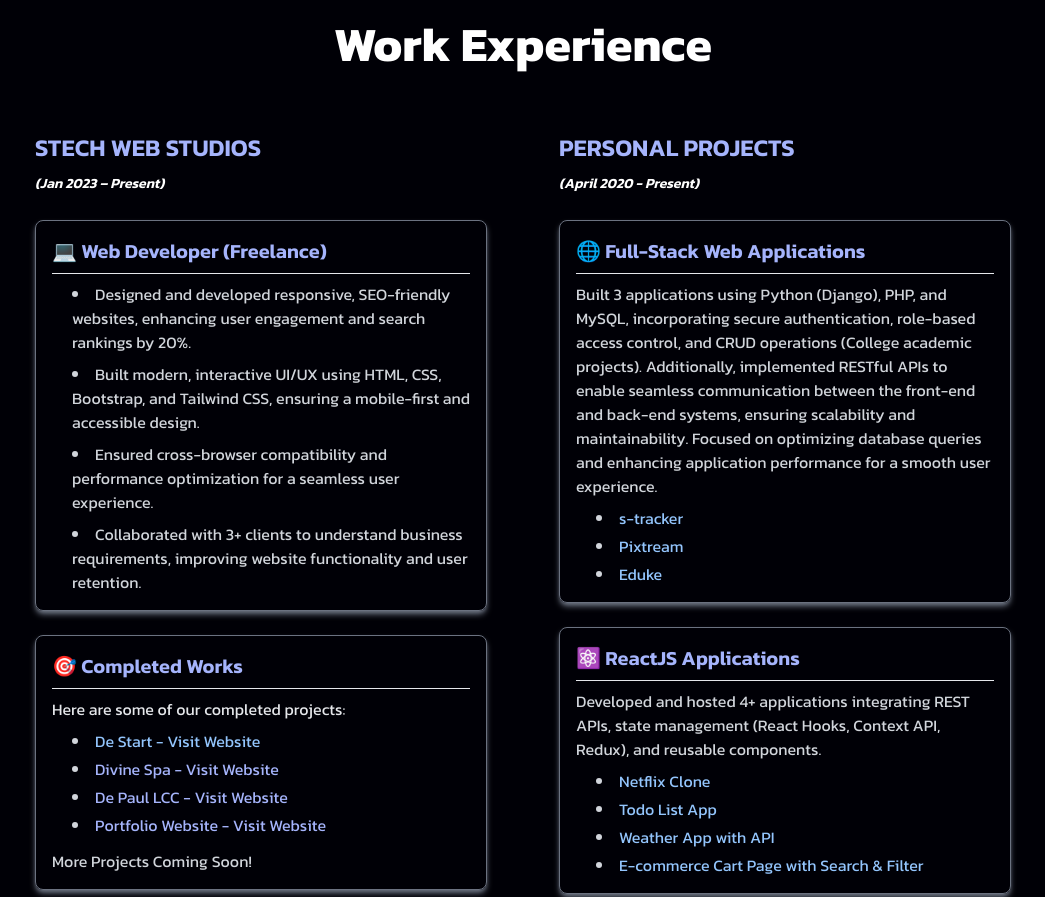
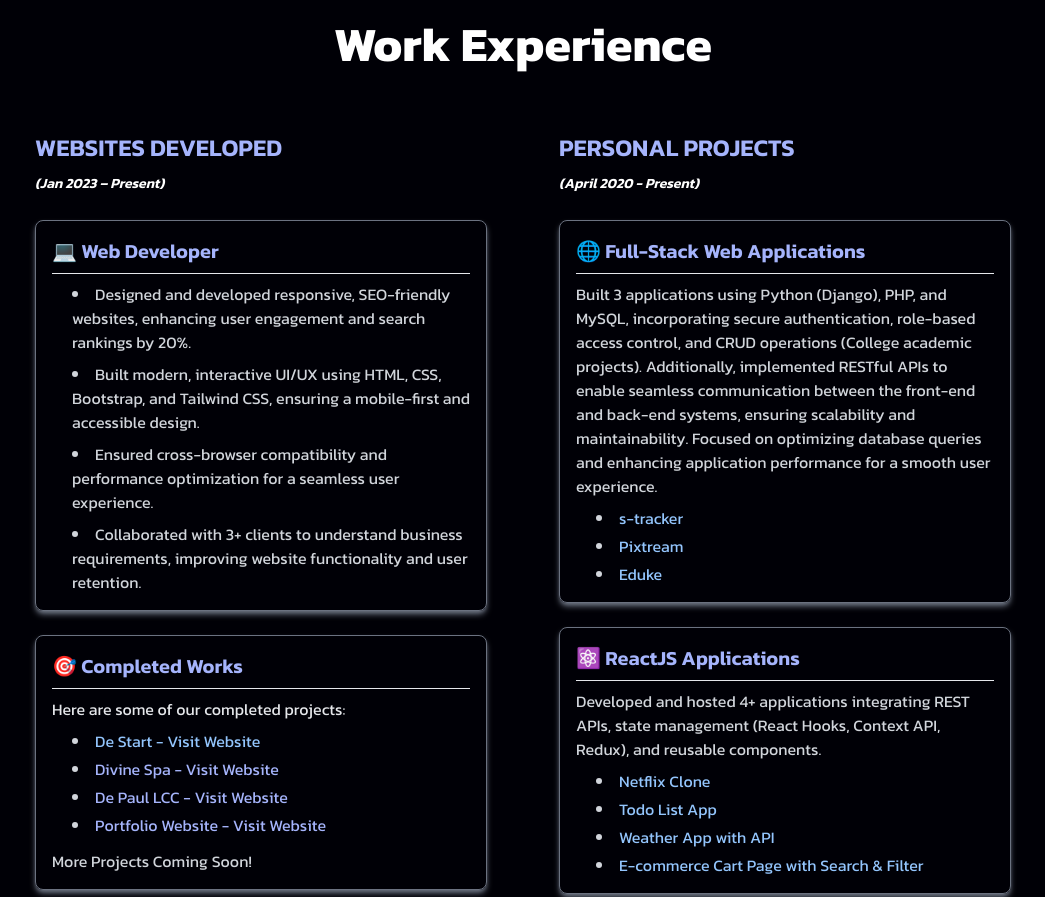
Before and after one commit to STECH-WEB-STUDIOS/sain, a plain HTML site: page index.html in a window 1280 px wide. Shown: the part 1660-2557 px from the top of the page, without its empty margins (117-1162 px from the left). Drawn offline with nearby package versions, Linux system fonts and the light colour scheme.

Commit message:
Update index.html

```diff
--- a/index.html
+++ b/index.html
@@ -143,10 +143,12 @@
             <div class="grid grid-cols-1 md:grid-cols-2 gap-6">
                 <!-- Freelance Work Card -->
                 <div class="p-6">
-                    <h3 class="text-2xl font-semibold text-indigo-300">STECH WEB STUDIOS <br> <span class="text-sm text-white italic">(Jan 2023 – Present)</span></h3>
+<!--                     <h3 class="text-2xl font-semibold text-indigo-300">STECH WEB STUDIOS <br> <span class="text-sm text-white italic">(Jan 2023 – Present)</span></h3> -->
+                    <h3 class="text-2xl font-semibold text-indigo-300">WEBSITES DEVELOPED <br> <span class="text-sm text-white italic">(Jan 2023 – Present)</span></h3>
 
                     <div class="mt-6 bg-transparent p-4 rounded-lg border border-gray-500 shadow-md shadow-gray-500 transform transition-transform duration-300 hover:-translate-y-2">
-                        <h3 class="text-xl font-semibold text-gray-200 border-b pb-2 text-indigo-300">💻 Web Developer (Freelance)</h3>
+<!--                         <h3 class="text-xl font-semibold text-gray-200 border-b pb-2 text-indigo-300">💻 Web Developer (Freelance)</h3> -->
+                        <h3 class="text-xl font-semibold text-gray-200 border-b pb-2 text-indigo-300">💻 Web Developer</h3>
                         <ul class="list-disc list-inside space-y-2 text-gray-300 pl-5 mt-2">
                             <li>Designed and developed responsive, SEO-friendly websites, enhancing user engagement and search rankings by 20%.</li>
                             <li>Built modern, interactive UI/UX using HTML, CSS, Bootstrap, and Tailwind CSS, ensuring a mobile-first and accessible design.</li>
@@ -627,20 +629,20 @@
     <footer class=" text-gray-300 py-6" data-aos="fade-up">
         <div class="container mx-auto flex flex-col md:flex-row justify-between items-center">
             <!-- Powered By Text -->
-            <div class="text-center md:text-left mb-4 md:mb-0">
+<!--             <div class="text-center md:text-left mb-4 md:mb-0">
                 <a href="https://github.com/STECH-WEB-STUDIOS" target="_blank">
                     <p class="text-sm ml-5">
                         Powered by <strong>STECH WEB STUDIOS</strong>
                     </p>
                 </a>
-            </div>
+            </div> -->
 
             <!-- STECH Logo -->
-            <div class="flex justify-center md:justify-end mr-5">
+<!--             <div class="flex justify-center md:justify-end mr-5">
                 <a href="https://github.com/STECH-WEB-STUDIOS" target="_blank">
                     <img src="assets/STECH-WHITE.png" alt="STECH WEB STUDIOS Logo" class="h-16 w-auto">
                 </a>
-            </div>
+            </div> -->
         </div>
     </footer>
 
```
